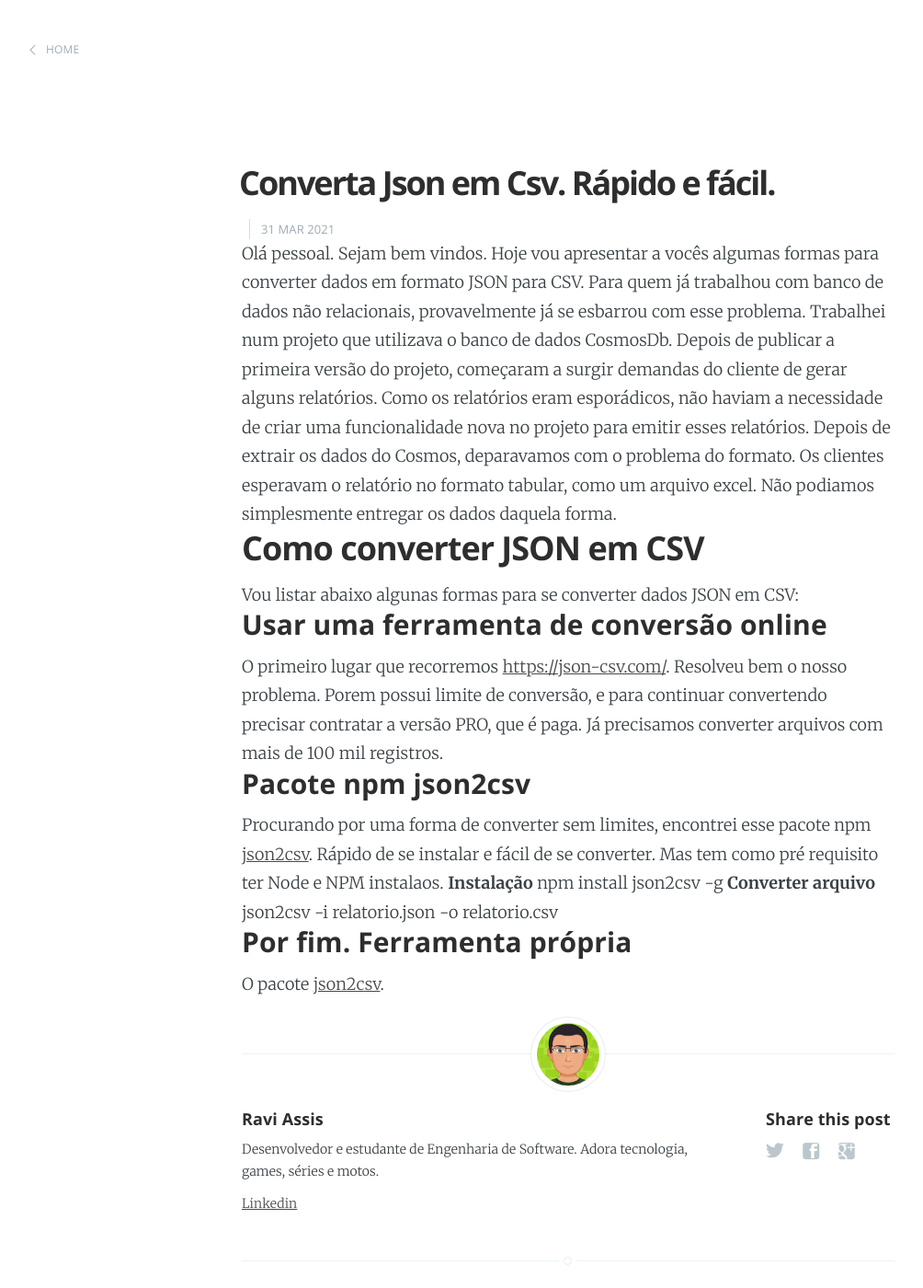
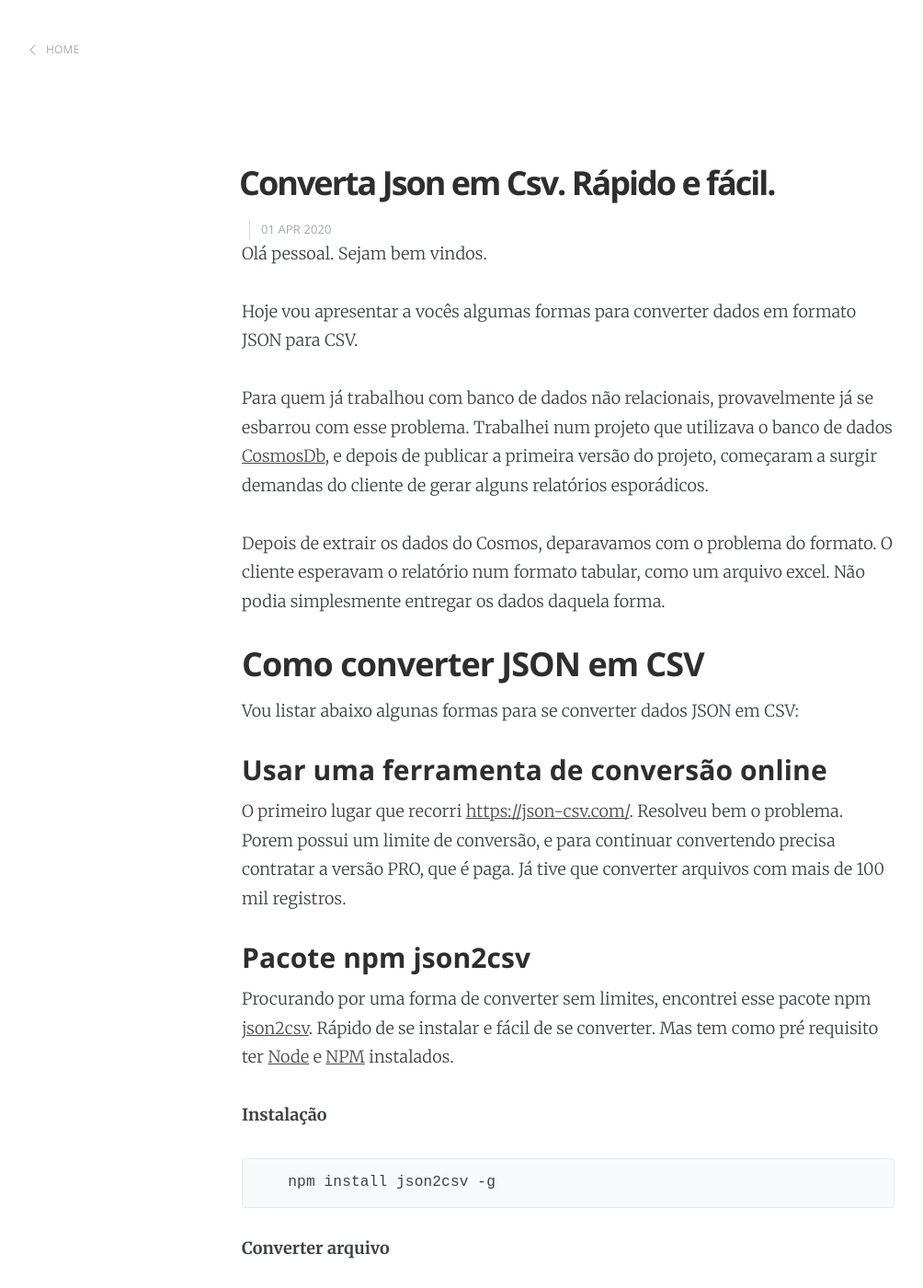
Before and after one commit to raviassis/raviassis.github.io, a Jekyll site: the page built from _posts/2020-04-01-json-to-csv.html, in a window 1280 px wide and 1400 px high. Shown: the whole window at 92% size, without its empty margins (22-1026 px from the left). Built offline with Jekyll 4.4.1, drawn with Linux system fonts in a browser that asks for light colours; some of the changed text lies outside the part shown.

```diff
--- a/_config.yml
+++ b/_config.yml
@@ -1,6 +1,7 @@
 name: Ravi Assis
 description: Desenvolvedor
 meta_description: "Ravi Assis - Desenvolvedor"
+ua_id: UA-79853516-3
 
 markdown: kramdown
 highlighter: pygments
@@ -12,5 +13,5 @@ google_analytics: 'UA-XXXXXXXX-X'
 gems: [jekyll-paginate]
 
 # Details for the RSS feed generator
-url:            'blog url'
+url:            'https://raviassis.github.io/'
 author:         'Ravi Assis'
--- a/_posts/2020-04-01-json-to-csv.html
+++ b/_posts/2020-04-01-json-to-csv.html
@@ -1,40 +1,57 @@
 ---
 layout: post
 title:  Converta Json em Csv. Rápido e fácil.
-date:   2021-03-31 12:00:00
+date:   2020-04-01 12:00:00
 ---
 
-Olá pessoal. Sejam bem vindos.
+<p>Olá pessoal. Sejam bem vindos.</p>
 
-Hoje vou apresentar a vocês algumas formas para converter dados em formato JSON para CSV.
-Para quem já trabalhou com banco de dados não relacionais, provavelmente já se esbarrou com esse problema.
+<p>Hoje vou apresentar a vocês algumas formas para converter dados em formato JSON para CSV.</p>
 
-Trabalhei num projeto que utilizava o banco de dados CosmosDb. Depois de publicar a primeira versão do projeto, começaram a surgir
-demandas do cliente de gerar alguns relatórios. Como os relatórios eram esporádicos, não haviam a necessidade de criar uma funcionalidade
-nova no projeto para emitir esses relatórios.
-
-Depois de extrair os dados do Cosmos, deparavamos com o problema do formato. Os clientes esperavam o relatório no formato tabular,
-como um arquivo excel. Não podiamos simplesmente entregar os dados daquela forma.
+<p>
+    Para quem já trabalhou com banco de dados não relacionais, provavelmente já se esbarrou com esse problema.
+    Trabalhei num projeto que utilizava o banco de dados <a href="https://azure.microsoft.com/pt-br/services/cosmos-db/" target="_blank">CosmosDb</a>,
+    e depois de publicar a primeira versão do projeto, começaram a surgir
+    demandas do cliente de gerar alguns relatórios esporádicos.
+</p>
+<p>
+    Depois de extrair os dados do Cosmos, deparavamos com o problema do formato. O cliente esperavam o relatório num formato tabular,
+    como um arquivo excel. Não podia simplesmente entregar os dados daquela forma.
+</p>
 
 <h2>Como converter JSON em CSV</h2>
-
-Vou listar abaixo algunas formas para se converter dados JSON em CSV:
+<p>
+    Vou listar abaixo algunas formas para se converter dados JSON em CSV:
+</p>
 
 <h3>Usar uma ferramenta de conversão online</h3>
-O primeiro lugar que recorremos <a href="https://json-csv.com/" target="_blank">https://json-csv.com/</a>. Resolveu bem o nosso problema.
-Porem possui limite de conversão, e para continuar convertendo precisar contratar a versão PRO, que é paga.
-Já precisamos converter arquivos com mais de 100 mil registros.
+<p>
+    O primeiro lugar que recorri <a href="https://json-csv.com/" target="_blank">https://json-csv.com/</a>. Resolveu bem o problema.
+    Porem possui um limite de conversão, e para continuar convertendo precisa contratar a versão PRO, que é paga.
+    Já tive que converter arquivos com mais de 100 mil registros.
+</p>
+<h3>Pacote npm json2csv</h3>
+<p>
+    Procurando por uma forma de converter sem limites, encontrei esse pacote npm
+    <a href="https://www.npmjs.com/package/json2csv" target="_blank">json2csv</a>.
+    Rápido de se instalar e fácil de se converter. Mas tem como pré requisito ter
+    <a href="https://nodejs.org/en/" target="_blank">Node</a> e <a href="https://www.npmjs.com/get-npm" target="_blank">NPM</a> instalados.
+</p>
+<p>
+    <strong>Instalação</strong>
+</p>
+<pre>
+    npm install json2csv -g
+</pre>
+<p>
+    <strong>Converter arquivo</strong>
+</p>
+<pre>
+    json2csv -i relatorio.json -o relatorio.csv
+</pre>
 
-<h3>Pacote npm json2csv</h3>
-Procurando por uma forma de converter sem limites,
-encontrei esse pacote npm <a href="https://www.npmjs.com/package/json2csv" target="_blank">json2csv</a>.
-Rápido de se instalar e fácil de se converter. Mas tem como pré requisito ter Node e NPM instalaos.
-
-<strong>Instalação</strong>
-npm install json2csv -g
-
-<strong>Converter arquivo</strong>
-json2csv -i relatorio.json -o relatorio.csv
-
-<h3>Por fim. Ferramenta própria</h3>
-O pacote <a href="https://www.npmjs.com/package/json2csv" target="_blank">json2csv</a>.
+<h2>Por fim. Ferramenta própria</h2>
+<p>
+    Aproveitando a demanda por esse tipo de conversão, criei uma ferramenta própria para facilitar o trabalho.
+    <a href="https://some-cool-tools.herokuapp.com/" target="_blank">Json To Csv</a>.
+</p>
```
Also changed, not shown: _layouts/default.html (+10 -0 lines), assets/images/profile.png, assets/images/profile1.png (added).
